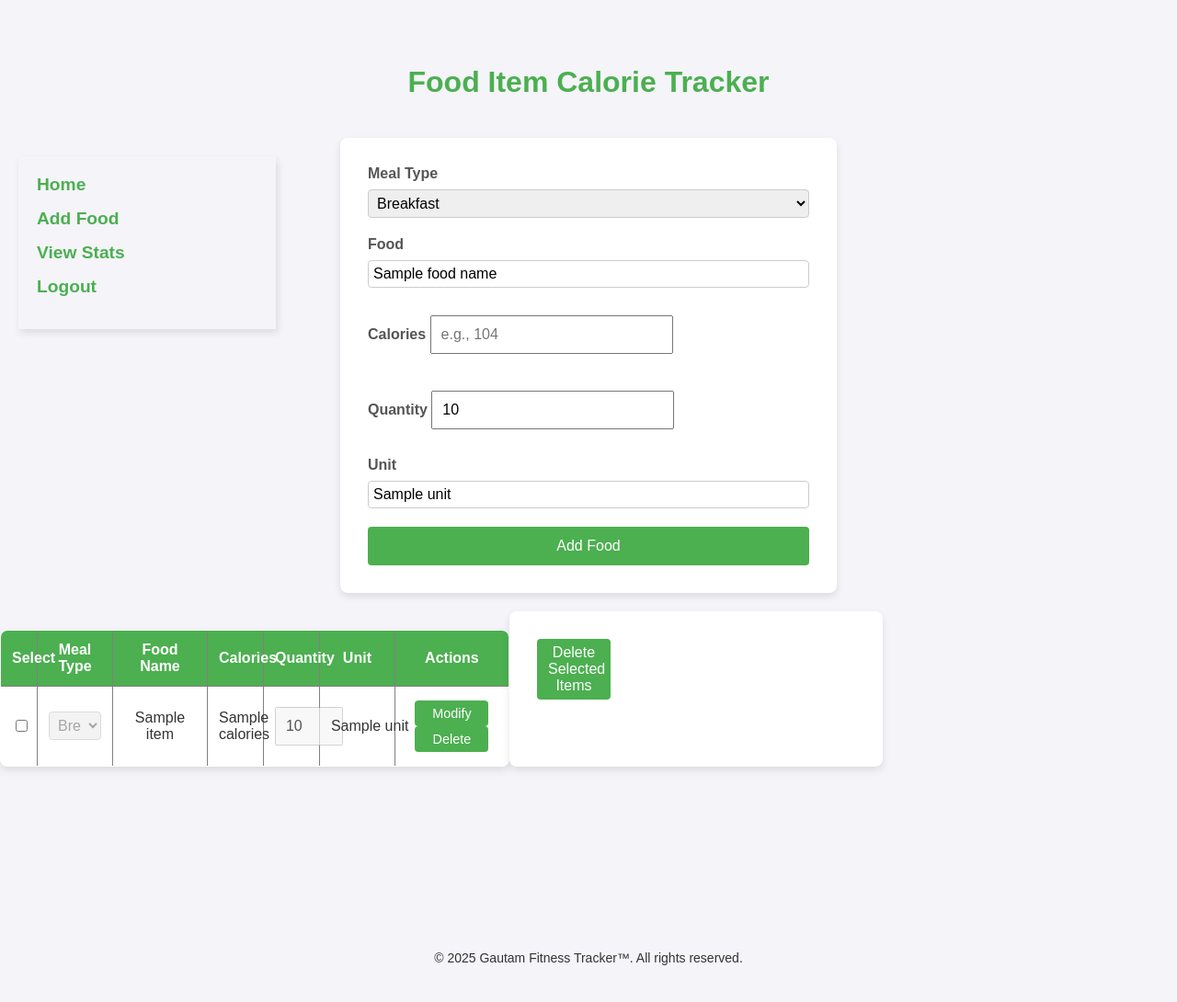
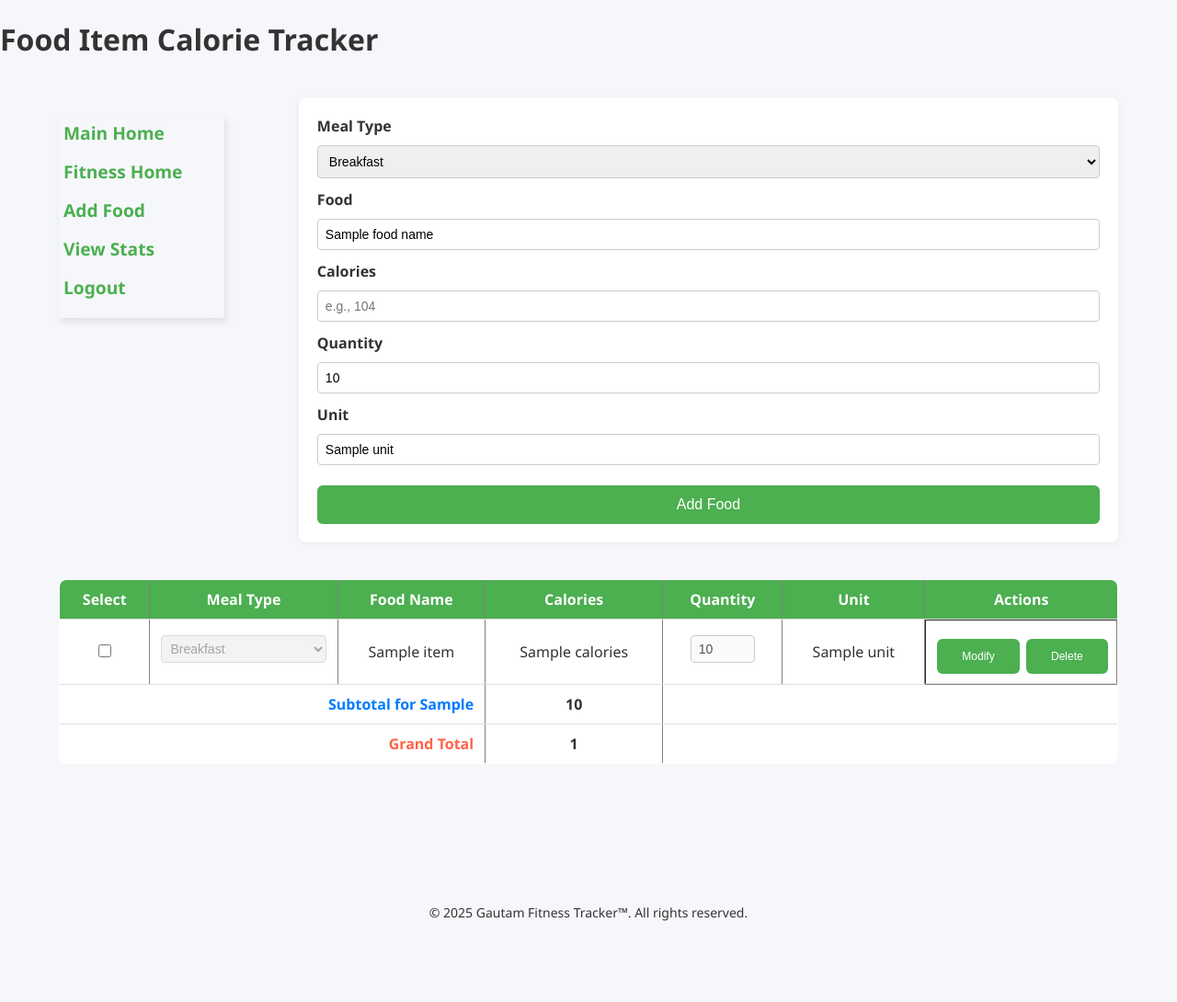
Before and after one commit to gautam-seshadri/Expense_Tracker, a Flask app: template app/expense_tracker/templates/fb_home.html in a window 1280 px wide. Shown: the whole page at 92% size. Before the commit the page ends 1050 px from the top, so only its background shows below. Run offline with Flask 3, Linux system fonts and the light colour scheme; the template is opened without the code that fills it: most values are stand-ins (such as "Sample title", 1, 10 or a date in 2020).

```diff
--- a/app/expense_tracker/routes.py
+++ b/app/expense_tracker/routes.py
@@ -1,6 +1,6 @@
 import oracledb
 from flask import Blueprint, render_template, request, jsonify, redirect, url_for, session, flash
-from Expense_Tracker.app.expense_tracker.connection import get_db_connection
+from .connection import get_db_connection
 import re
 from todoist_api_python.api import TodoistAPI
 from datetime import datetime
--- a/app/expense_tracker/static/style.css
+++ b/app/expense_tracker/static/style.css
@@ -128,6 +128,7 @@ button:hover {
 input[type="submit"]:hover {
     background-color: #45a049;
 }
+
 
 /* Responsive Design - Mobile View */
 @media (max-width: 600px) {
--- /dev/null
+++ b/app/expense_tracker/static/style_fb.css
@@ -0,0 +1,304 @@
+/* General styling */
+body {
+  font-family: 'Segoe UI', Tahoma, Geneva, Verdana, sans-serif;
+  background-color: #f6f7fb;
+  margin: 0;
+  padding: 0;
+  color: #333;
+}
+
+/* Sidebar links */
+.sidebar a {
+  color: #2e8b57;
+  font-weight: 600;
+  text-decoration: none;
+}
+
+.sidebar a:hover {
+  text-decoration: underline;
+}
+
+/* Form and table containers */
+form, .table-container {
+  margin: 20px auto;
+  padding: 20px;
+  background-color: #fff;
+  box-shadow: 0 2px 8px rgba(0, 0, 0, 0.05);
+  border-radius: 8px;
+  max-width: 100%;
+}
+
+/* Table styling */
+table {
+  width: 100%;
+  border-collapse: collapse;
+  background-color: #fff;
+  border-radius: 8px;
+  overflow: hidden;
+}
+
+thead {
+  background-color: #4caf50;
+}
+
+table th {
+  padding: 10px 12px;
+  text-align: center;
+  border-bottom: 1px solid #e0e0e0;
+  color: white;
+}
+
+table td {
+  padding: 10px 12px;
+  text-align: center;
+  border-bottom: 1px solid #e0e0e0;
+  color: #333;
+  background-color: #fff;
+}
+
+/* Inputs and selects inside table */
+table select,
+table input {
+  height: 30px;
+  padding: 5px;
+  font-size: 14px;
+  border: 1px solid #ccc;
+  border-radius: 4px;
+  width: 100%;
+  box-sizing: border-box;
+}
+
+/* Fix for the action buttons layout */
+.actions {
+  display: flex;
+  flex-direction: row;
+  gap: 5px;
+  justify-content: center;
+  align-items: center;
+}
+
+/* Actions cell styling */
+td.actions {
+  display: flex;
+  flex-direction: row;
+  gap: 5px;
+  justify-content: center;
+}
+
+/* Fix for the buttons layout */
+.action-buttons-container {
+  display: flex;
+  flex-direction: row;
+  gap: 5px;
+  padding: 0;
+  margin: 0;
+  width: 100%;
+}
+
+/* Style for action buttons */
+.btn,
+.btn-success,
+button.modify,
+button.delete-selected {
+  display: inline-block;
+  margin: 0 3px;
+  padding: 6px 10px;
+  font-size: 12px;
+  line-height: 1.2;
+  border: none;
+  border-radius: 4px;
+  cursor: pointer;
+  width: auto;
+}
+
+/* Modify button styling */
+.btn-success,
+button.modify {
+  background-color: blue;
+  color: white;
+}
+
+/* Delete button styling */
+button.delete-selected {
+  background-color: #4caf50;
+  color: white;
+}
+
+button:hover {
+  opacity: 0.9;
+}
+
+/* Add Food button */
+button[type="submit"] {
+  width: 100%;
+  padding: 12px;
+  background-color: #4caf50;
+  color: white;
+  border: none;
+  border-radius: 6px;
+  font-size: 16px;
+  cursor: pointer;
+  margin-top: 10px;
+}
+
+button[type="submit"]:hover {
+  background-color: #45a049;
+}
+
+/* Form fields */
+input[type="text"],
+input[type="number"],
+select {
+  width: 100%;
+  padding: 8px;
+  margin: 6px 0 12px;
+  border: 1px solid #ccc;
+  border-radius: 4px;
+  box-sizing: border-box;
+  font-size: 14px;
+}
+
+label {
+  font-weight: 600;
+  display: block;
+  margin-bottom: 4px;
+}
+
+/* Important fix: ensure buttons are displayed inline in Action column */
+td.action-items-btn {
+  white-space: nowrap;
+  display: flex;
+  justify-content: center;
+  align-items: center;
+  gap: 4px;  /* Adjust gap between buttons */
+}
+
+/* Override any previous button stacking */
+.action-items-btn button {
+  border: none;
+  box-shadow: none;
+  background-color: #4caf50; /* or your color */
+  color: white;
+  font-size: 12px;
+  cursor: pointer;
+}
+
+
+
+.action-items-btn form {
+  margin: 0;
+  padding: 0;
+  border: none;
+  background: none;
+  box-shadow: none;
+  display: inline;
+  height: 100%;
+  width: 100%;
+}
+
+.container {
+    display: flex;
+    width: 100%;
+    justify-content: flex-start;
+    padding: 0 5%;
+    box-sizing: border-box;
+    margin-top: 20px;
+    flex-direction: row;
+    gap: 5%; /* Add this for spacing between left and right sections */
+}
+
+
+/* Left Section - Links */
+.left-section {
+    width: 10%; /* Links section takes 25% of the total width */
+    display: flex;
+    flex-direction: column;
+    justify-content: flex-start;
+    padding: 5px;
+    box-shadow: 2px 4px 8px rgba(0, 0, 0, 0.1);
+    margin-top: 40px;
+    margin-left: 0%;
+    margin-right: 2%; /* Space between links and the form */
+    height: fit-content;
+}
+
+/* Links styling */
+.left-section a {
+    color: #4CAF50;
+    font-weight: bold;
+    text-decoration: none;
+    margin-bottom: 15px;
+    font-size: 1.2rem;
+}
+
+.left-section a:hover {
+    color: #45a049;
+    text-decoration: underline;
+}
+
+    /* Links section now takes full width */
+    .left-section {
+        width: 20%; /* Full width for links */
+        margin-bottom: 20px; /* Space between links and form */
+    }
+
+/* Responsive Design - Mobile View */
+@media (max-width: 600px) {
+    .container {
+        flex-direction: column; /* Stack the form and links vertically */
+        align-items: center; /* Center everything */
+        padding: 0 10%; /* Reduce padding on smaller screens */
+    }
+
+    /* Links section now takes full width */
+    .left-section {
+        width: 20%; /* Full width for links */
+        margin-bottom: 20px; /* Space between links and form */
+    }
+
+    /* Form takes 90% of the container width for better fit */
+    form {
+        width: 90%; /* Form width adjustment */
+        padding: 20px;
+    }
+
+    /* Heading font size for mobile */
+    h1 {
+        font-size: 1.5rem;
+        padding-top: 20px;
+    }
+}
+
+
+.form-section {
+    width: 100%; /* You can change to 70% if needed */
+    padding: 20px;
+    background-color: #fff;
+    box-shadow: 0 2px 8px rgba(0, 0, 0, 0.05);
+    border-radius: 8px;
+}
+.total-row {
+    font-weight: bold;
+    background-color: #eef;
+}
+input[type="checkbox"] {
+    width: 14px;
+    height: 14px;
+}
+
+.grand-total {
+    color: rgb(255, 99, 71);  /* Tomato */
+}
+
+.sub-total {
+    color: #007bff;
+}
+
+.small-button-m {
+  padding: 2px 4px; /* Adjust padding for a smaller button */
+  font-size: 10px; /* Adjust font-size for a smaller button */
+  background-color: blue; /* Or your preferred color */
+  color: white;
+  border: none;
+  border-radius: 4px;
+}
--- a/app/expense_tracker/templates/fb_home.html
+++ b/app/expense_tracker/templates/fb_home.html
@@ -4,7 +4,7 @@
     <meta charset="UTF-8">
     <meta name="viewport" content="width=device-width, initial-scale=1.0">
     <title>Food Item Calorie Tracker</title>
-    <link rel="stylesheet" href="{{ url_for('static', filename='style.css') }}">
+    <link rel="stylesheet" href="{{ url_for('static', filename='style_fb.css') }}">
 </head>
 <body>
 <h1>Food Item Calorie Tracker</h1>
@@ -12,14 +12,16 @@
 <div class="container">
     <!-- Left Section for Quick Links -->
     <div class="left-section">
-            <a href="#">Home</a>
+        <a href="{{ url_for('main.index') }}">Main Home</a>
+        <a href="{{ url_for('fb_main.fb_home') }}">Fitness Home</a>
         <a href="{{ url_for('fb_main.fb_add_food') }}">Add Food</a>
         <a href="#">View Stats</a>
         <a href="#">Logout</a>
     </div>
 
     <!-- Form to Add Food Items -->
-        <form id="food-form" method="POST">
+
+    <form id="food-form" method="POST" class="form-section">
         <div>
             <label for="meal-type">Meal Type</label>
             <select id="meal-type" name="meal-type" required>
@@ -34,7 +36,8 @@
         <div>
             <label for="food-name">Food</label>
             <input type="text" id="food-name" name="food-name"
-                       placeholder="e.g., Dosa" list="food-suggestions" required value="{{ food_name }}" onchange="this.form.submit()" oninput="fetchSuggestions(this.value)">
+                   placeholder="e.g., Dosa" list="food-suggestions" required value="{{ food_name }}"
+                   onchange="this.form.submit()" oninput="fetchSuggestions(this.value)">
 
             <datalist id="food-suggestions">
                 {% for food in suggestions %}
@@ -50,7 +53,8 @@
 
         <div>
             <label for="quantity">Quantity</label>
-                <input type="number" id="quantity" name="quantity" placeholder="e.g., 1,2,.." required value="{{ quantity if quantity else 1 }}" onchange="this.form.submit()" >
+            <input type="number" id="quantity" name="quantity" placeholder="e.g., 1,2,.." required
+                   value="{{ quantity if quantity else 1 }}" onchange="this.form.submit()">
         </div>
 
         <div>
@@ -66,7 +70,7 @@
 
 <!-- Display Food Items -->
 <!-- Table to Display Food Items -->
-   <!-- Table to Display Food Items -->
+<div class="table-actions-row">
     <div class="container" style="display: flex; justify-content: right;">
         <table border="1">
             <thead>
@@ -81,62 +85,89 @@
             </tr>
             </thead>
             <tbody>
+            {% set grouped_items = {} %}
             {% for item in food_items %}
+            {% if item.meal_type not in grouped_items %}
+            {% set _ = grouped_items.update({item.meal_type: []}) %}
+            {% endif %}
+            {% set _ = grouped_items[item.meal_type].append(item) %}
+            {% endfor %}
+
+            {% set grand_total = 0 %}
+            {% for meal_type, items in grouped_items.items() %}
+            {% set meal_total = 0 %}
+            {% for item in items %}
             <tr>
-                <form method="POST" action="{{ url_for('fb_main.modify_food', food_id=item.id) }}" id="form-{{ item.id }}">
-                    <td><input type="checkbox" id="chk-{{ item.id }}" name="selected" value="{{ item.id }}" onclick="enableEdit({{ item.id }})"></td>
+                <td><input type="checkbox" id="chk-{{ item.id }}" name="selected" value="{{ item.id }}" class="chkbox1"
+                           onclick="enableEdit('{{ item.id }}')"></td>
 
-                    <!-- Meal Type dropdown -->
                 <td>
                     <select name="meal_type" id="meal-{{ item.id }}" disabled required>
-                            <option value="Breakfast" {% if item.meal_type == 'Breakfast' %} selected {% endif %}>Breakfast</option>
-                            <option value="Morning Snack" {% if item.meal_type == 'Morning Snack' %} selected {% endif %}>Morning Snack</option>
-                            <option value="Lunch" {% if item.meal_type == 'Lunch' %} selected {% endif %}>Lunch</option>
-                            <option value="Evening Snack" {% if item.meal_type == 'Evening Snack' %} selected {% endif %}>Evening Snack</option>
-                            <option value="Dinner" {% if item.meal_type == 'Dinner' %} selected {% endif %}>Dinner</option>
+                        <option value="Breakfast" {% if item.meal_type==
+                        'Breakfast' %}selected{% endif %}>Breakfast</option>
+                        <option value="Morning Snack" {% if item.meal_type==
+                        'Morning Snack' %}selected{% endif %}>Morning Snack</option>
+                        <option value="Lunch" {% if item.meal_type==
+                        'Lunch' %}selected{% endif %}>Lunch</option>
+                        <option value="Evening Snack" {% if item.meal_type==
+                        'Evening Snack' %}selected{% endif %}>Evening Snack</option>
+                        <option value="Dinner" {% if item.meal_type==
+                        'Dinner' %}selected{% endif %}>Dinner</option>
                     </select>
                 </td>
 
-                    <!-- Food Name -->
                 <td>{{ item.food_name }}</td>
-
-                    <!-- Calories -->
                 <td>{{ item.calories }}</td>
-
-                    <!-- Quantity textbox -->
-                    <td><input type="number" id="qty-{{ item.id }}" name="quantity" value="{{ item.quantity }}" style="width:50px;" disabled required></td>
-
-                    <!-- Unit -->
+                <td><input type="number" id="qty-{{ item.id }}" name="quantity" value="{{ item.quantity }}"
+                           style="width:70px;" disabled required></td>
                 <td>{{ item.unit }}</td>
 
-                    <!-- Modify Button -->
-                    <td>
-                        <button type="submit" form="form-{{ item.id }}" class="btn btn-success">Modify</button>
-                        <form method="POST" action="{{ url_for('fb_main.delete_food', food_id=item.id) }}" style="display:inline;" onsubmit="return confirm('Delete this item?');">
-                            <button type="submit" class="btn btn-danger">Delete</button>
+                <td class="action-items-btn">
+                    <!-- Modify Form -->
+                    <form method="POST" action="{{ url_for('fb_main.modify_food', food_id=item.id) }}"
+                          onsubmit="return copyValues({{ item.id }})">
+                        <input type="hidden" name="meal_type" id="meal_type_hidden_{{ item.id }}">
+                        <input type="hidden" name="quantity" id="quantity_hidden_{{ item.id }}">
+                        <button type="submit" class="small-button-m">Modify</button>
+                    </form>
+
+                    <!-- Delete Form -->
+                    <form method="POST" action="{{ url_for('fb_main.delete_food', food_id=item.id) }}">
+                        <button type="submit" class="btn btn-danger btn-sm"
+                                onclick="return confirm('Delete this item?');">Delete
+                        </button>
                     </form>
                 </td>
-                </form>
+            </tr>
+<!--            {% set meal_total = meal_total + item.calories %}-->
+<!--            {% set grand_total = grand_total + item.calories %}-->
+            {% endfor %}
+
+            <!-- Subtotal for meal type -->
+            <tr style="font-weight: bold; background-color: #f0f0f0;">
+                <td colspan="3" class="sub-total" style="text-align: right;">Subtotal for {{ meal_type }}</td>
+                <td>{{ meal_totals[meal_type] }}</td>
+                <td colspan="3"></td>
             </tr>
             {% endfor %}
+
+            <!-- Grand Total -->
+            <tr style="font-weight: bold; background-color: #e0e0e0;">
+                <td colspan="3" class="grand-total" style="text-align: right;">Grand Total</td>
+                <td>{{ total_calories }}</td>
+                <td colspan="3"></td>
+            </tr>
             </tbody>
+
         </table>
 
+
         <!-- Add this form before your table -->
-<form method="POST" action="{{ url_for('fb_main.bulk_delete_food') }}" id="bulk-delete-form">
-    <button type="submit" class="btn btn-danger" onclick="return confirm('Delete all selected items?');">
-        Delete Selected Items
-    </button>
+        <!-- Below the table -->
 
-    <!-- This is where we'll store the selected IDs -->
-    <input type="hidden" name="selected_ids" id="selected-ids-input" value="">
-</form>
 
     </div>
-<br>
-<br>
-<br>
-<br>
+</div>
 <br>
 <br>
 <br>
@@ -147,6 +178,11 @@
 <div style="text-align: center; margin-top: 20px; font-size: 14px;">
     © 2025 Gautam Fitness Tracker™. All rights reserved.
 </div>
+
+<br>
+<br>
+<br>
+<br>
 
 <script>
     function fetchSuggestions(query) {
@@ -192,6 +228,17 @@ function enableEdit(id) {
         qtyInput.disabled = true;
     }
 }
+
+
+    function copyValues(itemId) {
+        console.log("Running copyValues for item:", itemId); // Add this
+        const mealType = document.getElementById('meal-' + itemId).value;
+        const quantity = document.getElementById('qty-' + itemId).value;
+
+        document.getElementById('meal_type_hidden_' + itemId).value = mealType;
+        document.getElementById('quantity_hidden_' + itemId).value = quantity;
+        return true;
+    }
 </script>
 
 
--- a/app/testing.py
+++ /dev/null
@@ -1,6 +0,0 @@
-st="  double  spaces   "
-tmp = st.split()
-res=[]
-[res.append(word[::-1]) for word in tmp]
-final_res = ' '.join(res)
-print(final_res)
```
Also changed, not shown: app/expense_tracker/fetch_stocks.py (+54 -0 lines), app/expense_tracker/routes_fb.py (+98 -43 lines), 1 other file. Lines whose indentation alone changed are shown as unchanged.
